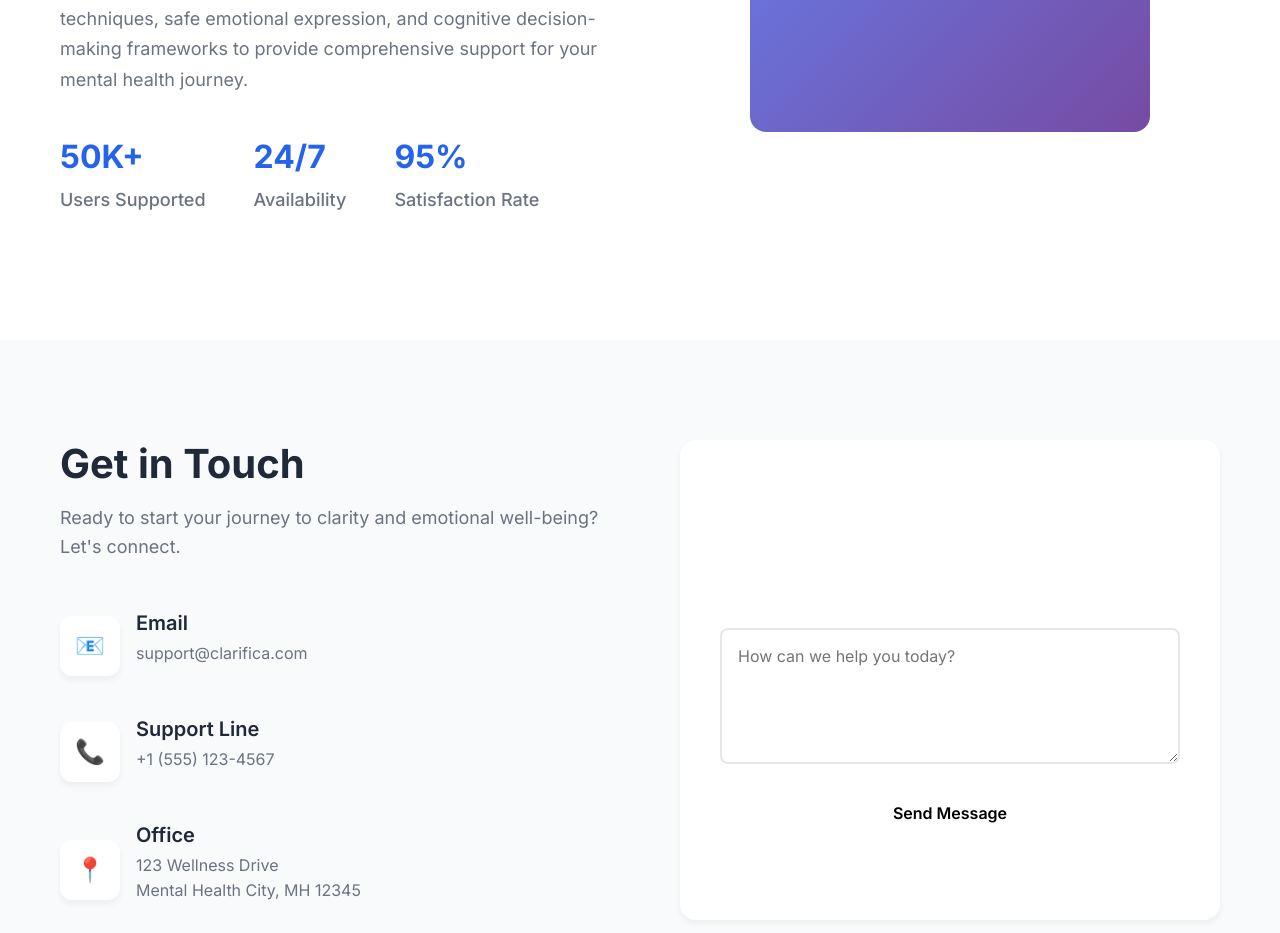
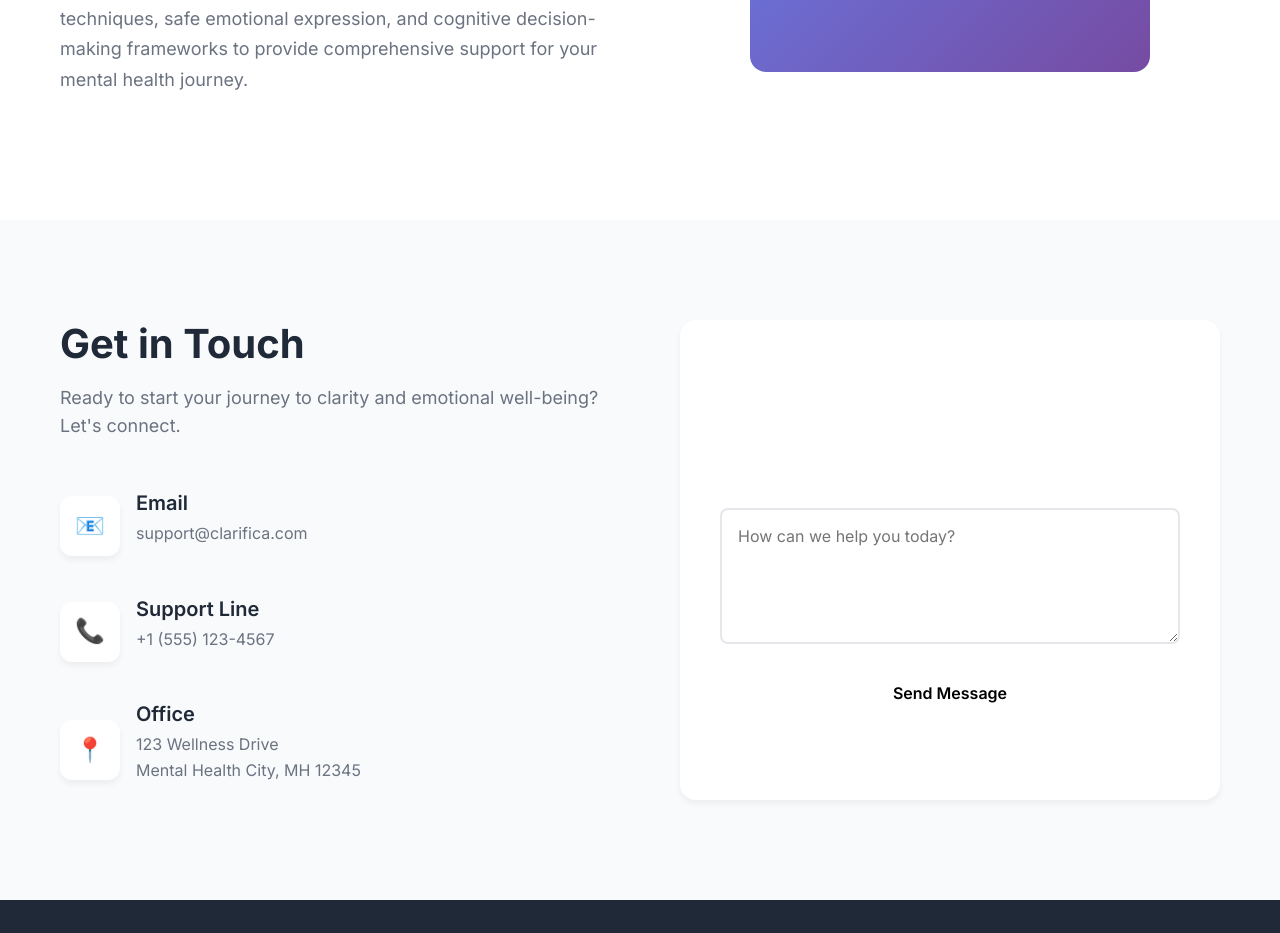
Before and after one commit to Dev-KrishnaPathak/Clarifica, a React (Vite) app: page / in a window 1280 px wide. Shown: the part 2101-3034 px from the top of the page. Built offline with nearby package versions, Linux system fonts and the light colour scheme; a web font is replaced by a local one.

Commit message:
your message

```diff
--- a/src/App.jsx
+++ b/src/App.jsx
@@ -100,20 +100,6 @@ function HomePage() {
                 Our AI-powered platform combines the best of therapeutic techniques, safe emotional expression,
                 and cognitive decision-making frameworks to provide comprehensive support for your mental health journey.
               </p>
-              <div className="stats">
-                <div className="stat">
-                  <h3>50K+</h3>
-                  <p>Users Supported</p>
-                </div>
-                <div className="stat">
-                  <h3>24/7</h3>
-                  <p>Availability</p>
-                </div>
-                <div className="stat">
-                  <h3>95%</h3>
-                  <p>Satisfaction Rate</p>
-                </div>
-              </div>
             </div>
             <div className="about-visual">
               <div className="about-image">
```
